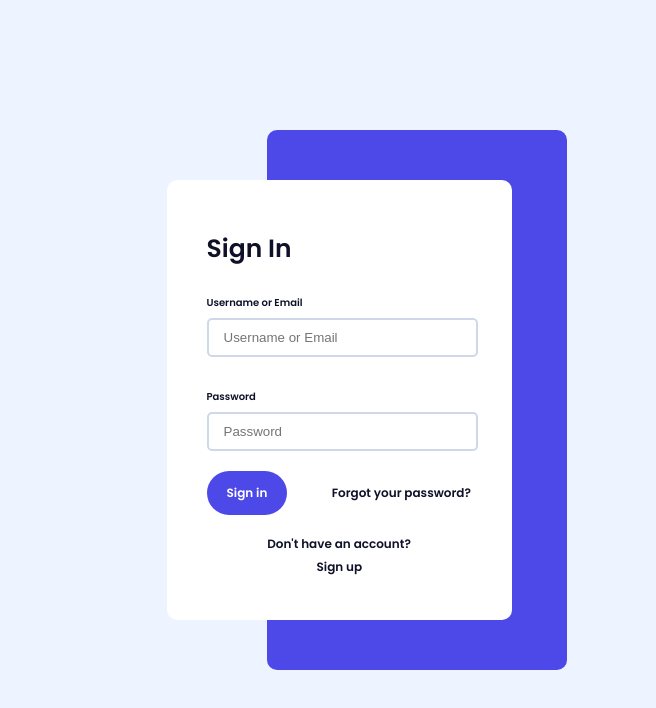
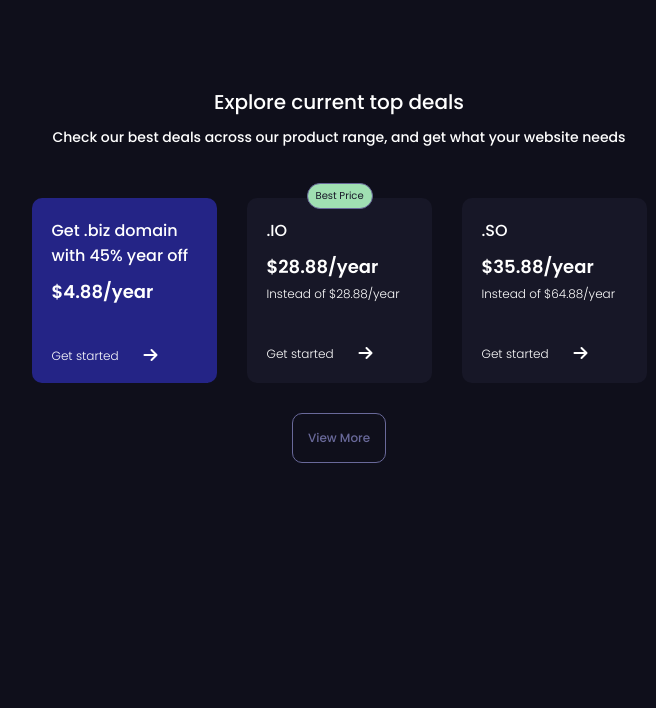
Before and after one commit to Nigarglm/Music_Player, a plain HTML site: page index.html in a window 1280 px wide. Shown: the whole page, without its empty margins (301-957 px from the left). Drawn offline with Linux system fonts and the light colour scheme.

Commit message:
Task2 has done

```diff
--- a/index.html
+++ b/index.html
@@ -5,26 +5,41 @@
     <meta http-equiv="X-UA-Compatible" content="IE=edge">
     <meta name="viewport" content="width=device-width, initial-scale=1.0">
     <title>Document</title>
+    <link rel="stylesheet" href="https://cdnjs.cloudflare.com/ajax/libs/font-awesome/6.5.2/css/all.min.css" integrity="sha512-SnH5WK+bZxgPHs44uWIX+LLJAJ9/2PkPKZ5QiAj6Ta86w+fsb2TkcmfRyVX3pBnMFcV7oQPJkl9QevSCWr3W6A==" crossorigin="anonymous" referrerpolicy="no-referrer" />
     <link rel="stylesheet" href="style.css">
 </head>
 <body>
-    <div class="container">
-        <div class="backdrop-card"></div>
-            <form>
-                <h2>Sign In</h2>
-                <div class="UsernameOrEmail">
-                    <label for="UsernameOrEmail">Username or Email</label>
-                    <input type="text" name="UsernameOrEmail" id="UsernameOrEmail" placeholder="Username or Email">
-                </div>
-                <div class="Password">
-                    <label for="Password">Password</label>
-                    <input type="text" name="Password" id="Password" placeholder="Password">
-                </div>
-                <button>Sign in</button>
-                <a href="#" class="forgot_password">Forgot your password?</a>
-            </form>
-            <p>Don't have an account?</p>
-            <a href="#" class="sign">Sign up</a>
+    <h2 class="main_h2">Explore current top deals</h2>
+    <p class="main_p">Check our best deals across our product range, and get what your website needs</p>
+    <div class="card">
+        <div class="card1">
+            <h2 class="card_main_h2">Get .biz domain with 45% year off</h2>
+            <h2 class="card_h2">$4.88/year</h2>
+            <div class="icon">
+                <p class="card_p">Get started</p>
+                <i class="fa-solid fa-arrow-right"></i>
+            </div>
+        </div>
+        <div class="card2">
+            <div class="front_card">Best Price</div>
+            <h2 class="card_main_h2">.IO</h2>
+            <h2 class="card_h2">$28.88/year</h2>
+            <p class="card-p">Instead of $28.88/year</p>
+            <div class="icon">
+                <p class="card_p">Get started</p>
+                <i class="fa-solid fa-arrow-right"></i>
+            </div>
+        </div>
+        <div class="card3">
+            <h2 class="card_main_h2">.SO</h2>
+            <h2 class="card_h2">$35.88/year</h2>
+            <p class="card-p">Instead of $64.88/year</p>
+            <div class="icon">
+                <p class="card_p">Get started</p>
+                <i class="fa-solid fa-arrow-right"></i>
+            </div>
+        </div>
     </div>
+    <button>View More</button>
 </body>
 </html>
--- a/style.css
+++ b/style.css
@@ -11,92 +11,122 @@ a{
 }
 
 body{
-    background-color: #EDF3FF;
+    background-color: #0F0F1B;
     height: 100vh;
     display: flex;
+    flex-direction: column;
     align-items: center;
     justify-content: center;
+    text-align: center;
+    padding: 100px 330px 350px;
 }
 
-.container{
-    width: 345px;
-    height: 440px;
-    background-color: #fff;
+.main_h2{
+    font-family: 'Poppins',sans-serif;
+    font-size: 20px;
+    font-weight: 500;
+    color: #fff;
+}
+
+.main_p{
+    font-family: 'Poppins',sans-serif;
+    font-size: 14px;
+    font-weight: 500;
+    color: #fff;
+    margin-top: 10px;
+}
+
+.card{
+    display: flex;
+    align-items: center;
+    justify-content: space-between;
+    gap: 30px;
+    margin-top: 50px;
+    color: #fff;
+    font-family: 'Poppins',sans-serif;
+    text-align: left;
+}
+
+.card1{
+    background-color: #242486;
+    width: 185px;
+    height: 185px;
     border: none;
     border-radius: 10px;
-    color: #0F1128;
-    font-family: 'Poppins',sans-serif;
-    position: relative;
-    padding: 50px 40px;
 }
 
-.backdrop-card{
-    position: absolute;
-    width: 300px;
-    height: 540px;
-    background-color: #4D49E8;
-    top: -50px;
-    left: 100px;
+.card2{
+    position: relative;
+    background-color: #171727;
+    width: 185px;
+    height: 185px;
+    border: none;
     border-radius: 10px;
-    z-index: -1;
 }
 
-h2{
-    font-size: 25px;
-    font-weight: 600;
+.card3{
+    background-color: #171727;
+    width: 185px;
+    height: 185px;
+    border: none;
+    border-radius: 10px;
 }
 
-label{
+.front_card{
+    position: absolute;
+    z-index: 2;
+    margin-left: 60px;
+    margin-top: -15px;
+    background-color: #A0E0B2;
+    border: 1px solid #69699A;
+    border-radius: 20px;
+    color: #171727;
+    padding: 4px 8px;
     font-size: 10px;
-    font-weight: 600;
+    font-weight: 400;
 }
 
-input{
-    border: 2px solid #CFD8EA;
-    border-radius: 5px;
-    padding: 10px 75px 10px 15px;
-    margin-top: 5px;
+.card_main_h2{
+    font-size: 16px;
+    font-weight: 500;
+    margin: 20px 20px auto;
 }
 
-.UsernameOrEmail{
-    margin-top: 20px;
+.card_h2{
+    font-size: 18px;
+    font-weight: 600;
+    margin: 10px 20px auto;
 }
 
-.Password{
-    margin-top: 25px;
+.card-p{
+    font-size: 12px;
+    font-weight: 300;
+    margin: 5px 20px auto;
+}
+
+.icon{
+    display: flex;
+    gap: 5px;
+}
+
+i{
+    margin-top: 42px;
+}
+
+.card_p{
+    font-size: 12px;
+    font-weight: 300;
+    margin: 42px 20px 20px;
 }
 
 button{
-    background-color: #4D49E8;
-    border: none;
-    border-radius: 30px;
-    cursor: pointer;
-    color: #fff;
+    color: #69699A;
+    border: 1px solid #69699A;
+    border-radius: 10px;
+    background-color: transparent;
     font-family: 'Poppins',sans-serif;
     font-size: 12px;
-    font-weight: 600;
-    margin-top: 20px;
-    padding: 13px 20px;
+    font-weight: 500;
+    padding: 15px;
+    margin-top: 30px;
 }
-
-.forgot_password{
-    color: #0F1128;
-    margin-left: 40px;
-    font-size: 12px;
-    font-weight: 600;
-}
-
-p{
-    margin-top: 20px;
-    font-size: 12px;
-    font-weight: 600;
-    text-align: center;
-}
-
-.sign{
-    color: #0F1128;
-    margin-top: 5px;
-    font-size: 12px;
-    font-weight: 600;
-    margin-left: 110px;
-}
```
